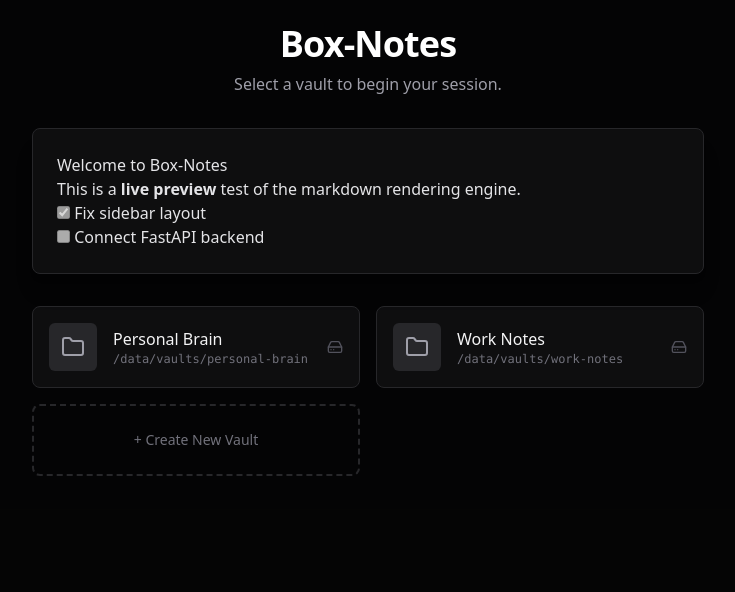
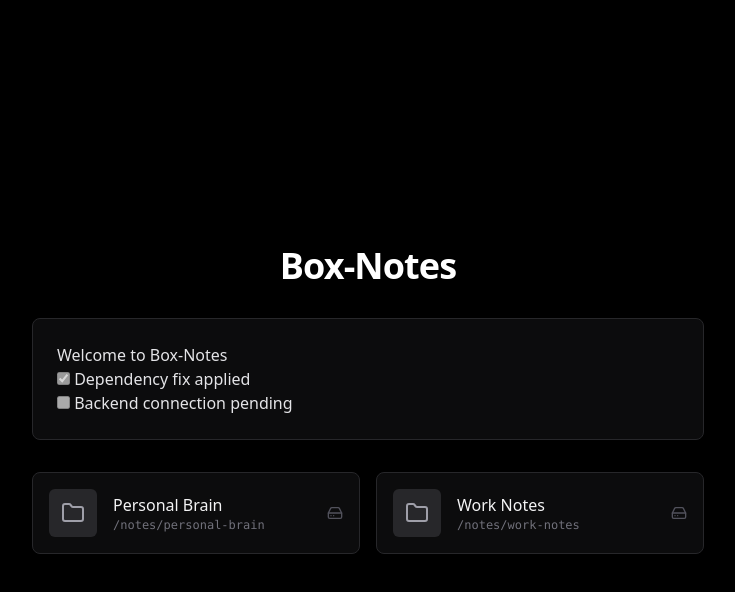
Before and after one commit to Joshua-Wise78/Box-Notes, a Next.js app in the folder frontend/: page / in a window 1280 px wide. Shown: the top 592 px of the page, without its empty margins (272-1007 px from the left). Built offline with nearby package versions, Linux system fonts and the light colour scheme.

Commit message:
Still borked

```diff
--- a/frontend/next.config.mjs
+++ b/frontend/next.config.mjs
@@ -1,6 +1,6 @@
 /** @type {import('next').NextConfig} */
 const nextConfig = {
-  transpilePackages: ['remark-gfm', 'micromark-extension-gfm'],
+
 };
 
 export default nextConfig;
--- a/frontend/package.json
+++ b/frontend/package.json
@@ -19,8 +19,6 @@
     "postcss": "^8.5.6",
     "react": "19.2.3",
     "react-dom": "19.2.3",
-    "react-markdown": "^10.1.0",
-    "remark-gfm": "^4.0.1",
     "tailwind-merge": "^3.4.0",
     "tailwindcss": "latest"
   },
--- a/frontend/src/app/page.tsx
+++ b/frontend/src/app/page.tsx
@@ -1,49 +1,36 @@
 "use client";
 import { useState } from "react";
-import ReactMarkdown from "react-markdown";
-import remarkGfm from "remark-gfm";
 import VaultCard from "@/components/VaultCard";
+import MarkdownView from "@/components/MarkdownView";
 
 export default function Home() {
-  // Static state for testing vaults without API calls
   const [vaults] = useState<string[]>(["Personal Brain", "Work Notes"]);
 
-  // Static markdown for rendering test
   const [mockContent] = useState(`
 # Welcome to Box-Notes
-This is a **live preview** test of the markdown rendering engine.
-* [x] Fix sidebar layout
-* [ ] Connect FastAPI backend
+* [x] Dependency fix applied
+* [ ] Backend connection pending
   `);
 
   return (
-    <main className="flex-1 flex flex-col items-center justify-center p-6">
+    <main className="flex-1 flex flex-col items-center justify-center p-6 bg-black min-h-screen">
       <div className="max-w-2xl w-full space-y-8">
         <div className="text-center">
           <h1 className="text-4xl font-bold tracking-tight text-white">Box-Notes</h1>
-          <p className="mt-2 text-zinc-400">Select a vault to begin your session.</p>
         </div>
 
-        {/* Markdown Preview Area */}
-        <div className="prose prose-invert max-w-none bg-zinc-900/50 p-6 rounded-lg border border-zinc-800 shadow-xl">
-          <ReactMarkdown remarkPlugins={[remarkGfm]}>
-            {mockContent}
-          </ReactMarkdown>
+        <div className="bg-zinc-900/50 p-6 rounded-lg border border-zinc-800 shadow-xl w-full">
+          <MarkdownView content={mockContent} />
         </div>
 
-        {/* Vault Selection Grid */}
         <div className="grid grid-cols-1 sm:grid-cols-2 gap-4">
           {vaults.map((vault) => (
             <VaultCard
               key={vault}
               title={vault}
-              path={`/data/vaults/${vault.toLowerCase().replace(/\s+/g, '-')}`}
+              path={`/notes/${vault.toLowerCase().replace(/\s+/g, '-')}`}
             />
           ))}
-
-          <button className="flex items-center justify-center py-6 border-2 border-dashed border-zinc-800 rounded-lg text-zinc-500 hover:text-zinc-300 hover:border-zinc-700 transition-colors text-sm font-medium">
-            + Create New Vault
-          </button>
         </div>
       </div>
     </main>
--- a/frontend/src/components/Editor.tsx
+++ b/frontend/src/components/Editor.tsx
@@ -1,6 +1,6 @@
 "use client";
 import { useState } from 'react';
-import ReactMarkdown from 'react-markdown';
+import MarkdownView from '@/components/MarkdownView'; // Import your stable viewer
 
 interface EditorProps {
   initialContent?: string;
@@ -20,6 +20,7 @@ export default function MarkdownEditor({ initialContent = "" }: EditorProps) {
           className="flex-1 bg-transparent p-6 text-zinc-300 font-mono text-sm resize-none focus:outline-none leading-relaxed"
           value={markdown}
           onChange={(e) => setMarkdown(e.target.value)}
+          placeholder="Type your markdown here..."
         />
       </div>
 
@@ -28,8 +29,9 @@ export default function MarkdownEditor({ initialContent = "" }: EditorProps) {
         <div className="px-4 py-2 border-b border-zinc-800 bg-zinc-900/50 text-[10px] font-mono text-zinc-500 uppercase">
           Live Preview
         </div>
-        <div className="flex-1 overflow-auto p-8 prose prose-invert prose-sm max-w-none">
-          <ReactMarkdown>{markdown}</ReactMarkdown>
+        <div className="flex-1 overflow-auto p-8">
+          {/* Use the new View component which handles sanitization and GFM */}
+          <MarkdownView content={markdown} />
         </div>
       </div>
     </div>
--- a/frontend/tailwind.config.mjs
+++ b/frontend/tailwind.config.mjs
@@ -8,6 +8,6 @@ export default {
     extend: {},
   },
   plugins: [
-    require('@tailwindcss/typography')
+    //    require('@tailwindcss/typography')
   ],
 };
```
Also changed, not shown: 1 other file (tests, documents, lock files or other folders).
